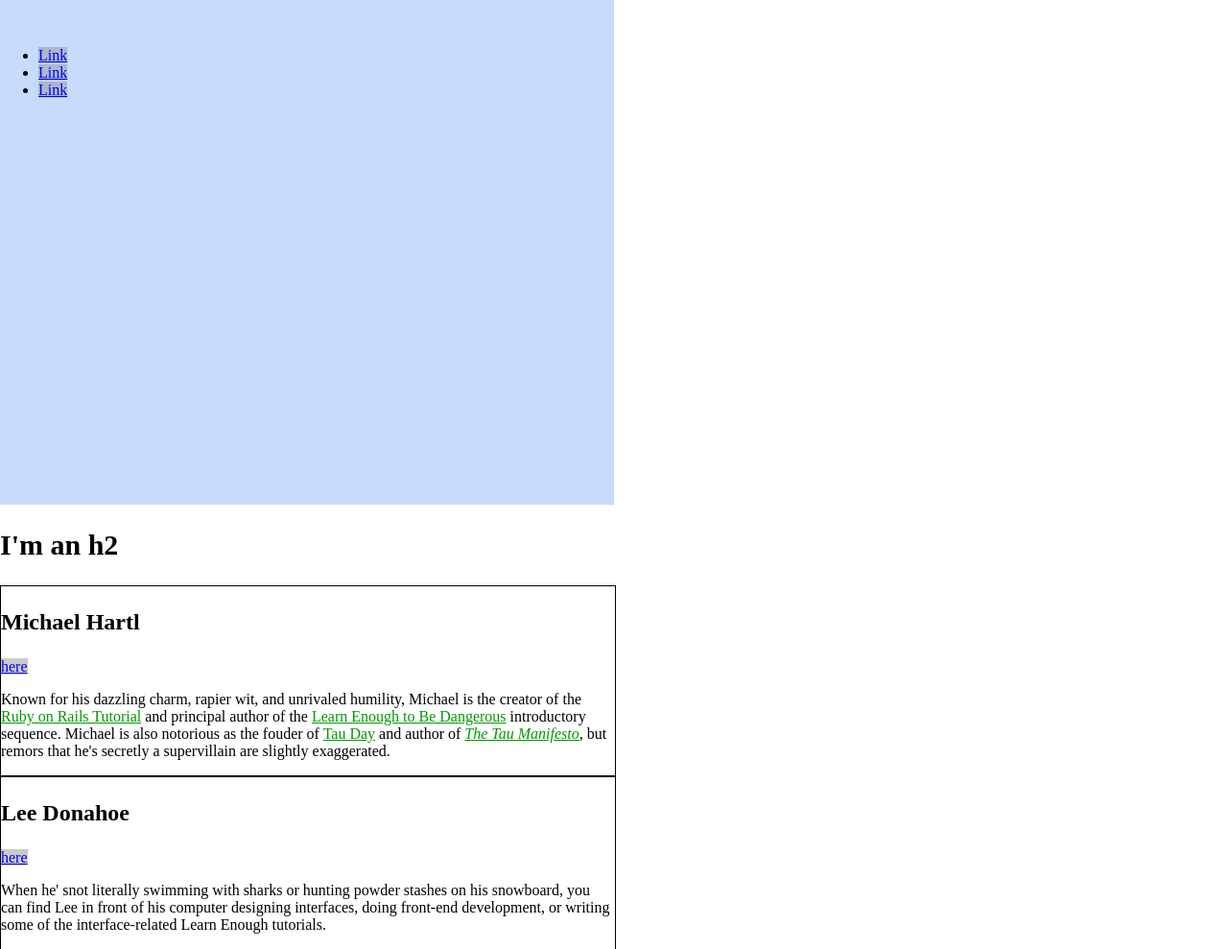
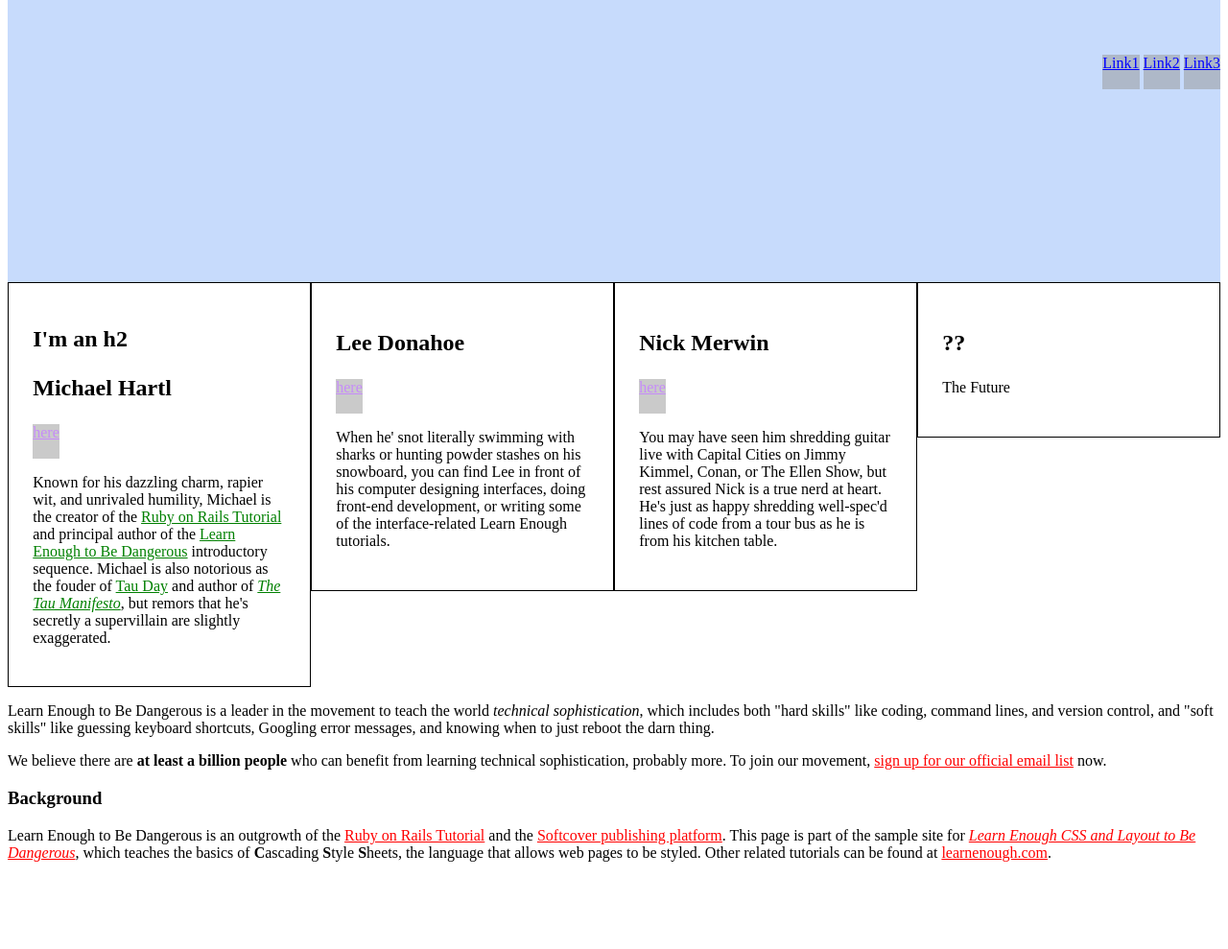
Before and after one commit to jp-castro/jp-castro.github.io, a plain HTML site: page index.html in a window 1280 px wide. Shown: the part 114-1103 px from the top of the page at 96% size. After the commit the page ends 1028 px from the top, so only its background shows below. Drawn offline with Linux system fonts and the light colour scheme.

Commit message:
Style with boxes

```diff
--- a/index.html
+++ b/index.html
@@ -6,41 +6,50 @@
     <style>
     /* GLOBAL STYLES */
       a {
-        color: rgba(0, 204, 0, 0.2);
+        color: #f00;
       }
       h1 {
         font-size: 7vw;
         margin-top: 0;
       }
-      h2 {
-        font-size: 30px;
-      }
-      html, body {
-        margin: 0;
-        padding: 0;
-      }
 
       /* HERO STYLES */
       .full-hero {
         background-color: #c7dbfc;
-        height: 50vw;
-        width: 50vw;
+        height: 50vh;
       }
 
       /* SOCIAL STYLES */
       .social-link {
         background: rgba(150, 150, 150, 0.5);
-        color: #00f;
+        color: blue;
+        display: inline-block;
+        height: 36px;
       }
 
       /* BIO STYLES */
       .bio-wrapper {
         font-size: 24px;
+        overflow: hidden;
+      }
+      .bio-wrapper: after {
+        visibility: hidden;
+        display: block;
+        font-size: 0;
+        content: " ";
+        clear: both;
+        height: 0;
       }
       .bio-box {
         border: 1px solid black;
+        box-sizing: border-box;
+        float: left;
         font-size: 1rem;
-        width: 50%;
+        padding: 2%;
+        width: 25%;
+      }
+      .bio-box > a {
+        color: #c68bf9;
       }
       .bio-box h3 {
         font-size: 1.5em;
@@ -49,30 +58,40 @@
         font-size: 1em;
       }
       .bio-copy a {
-        color: rgba(0, 153, 0);
+        color: green;
+      }
+
+      /* SOCIAL LINKS */
+      .social-list {
+        list-style: none;
+        padding: 0;
+        text-align: right;
+      }
+      .social-list > li {
+        display: inline-block;
       }
     </style>
   </head>
   <body>
   <div class="full-hero hero-home">
     <h1>I'm an h1</h1>
-    <ul>
+    <ul class="social-list">
       <li>
-        <a href="http://example.com/" class="social-link">Link</a>
+        <a href="http://example.com/" class="social-link">Link1</a>
       </li>
       <li>
-        <a href="http://example.com/" class="social-link">Link</a>
+        <a href="http://example.com/" class="social-link">Link2</a>
       </li>
       <li>
-        <a href="http://example.com/" class="social-link">Link</a>
+        <a href="http://example.com/" class="social-link">Link3</a>
       </li>
     </ul>
   </div>
-    <h2>I'm an h2</h2>
     <div class="bio-wrapper">
     <div class="bio-box">
+    <h2>I'm an h2</h2>
       <h3>Michael Hartl</h3>
-      <a href="http://twitter.com/mhartl" class="social-link">here</a>
+      <a href="http://twitter.com/mhartl" class="social-link show">here</a>
       <div class="bio-copy">
       <p>
         Known for his dazzling charm, rapier wit, and unrivaled humility, Michael is the creator of the <a href="http://railstutorial.org/">Ruby on Rails Tutorial</a> and principal author of the <a href="https://learnenough.com/">Learn Enough to Be Dangerous</a> introductory sequence. Michael is also notorious as the fouder of <a href="http://tauday.com/">Tau Day</a> and author of <a href="http://tauday.com/tau-manifesto"><em>The Tau Manifesto</em></a>, but remors that he's secretly a supervillain are slightly exaggerated.
@@ -106,5 +125,32 @@
      </div>
      </div>
    </div>
+   <p>
+    Learn Enough to Be Dangerous is a leader in the movement to teach the
+    world <em>technical sophistication</em>, which includes both "hard
+    skills" like coding, command lines, and version control, and "soft
+     skills" like guessing keyboard shortcuts, Googling error messages, and
+    knowing when to just reboot the darn thing.
+  </p>
+  <p>
+    We believe there are <strong>at least a billion people</strong> who can
+    benefit from learning technical sophistication, probably more. To join
+    our movement,
+    <a href="https://learnenough.com/#email_list">sign up for our official
+    email list</a> now.
+  </p>
+  <h3>Background</h3>
+  <p>
+    Learn Enough to Be Dangerous is an outgrowth of the
+    <a href="http://railstutorial.org/">Ruby on Rails Tutorial</a> and the
+    <a href="http://www.softcover.io/">Softcover publishing platform</a>.
+    This page is part of the sample site for
+    <a href="https://learnenough.com/css-tutorial"><em>Learn Enough CSS and
+    Layout to Be Dangerous</em></a>, which teaches the basics of
+    <strong>C</strong>ascading <strong>S</strong>tyle
+    <strong>S</strong>heets, the language that allows web pages to be styled.
+    Other related tutorials can be found at
+    <a href="https://learnenough.com/">learnenough.com</a>.
+  </p>
   </body>
 </html>
```
